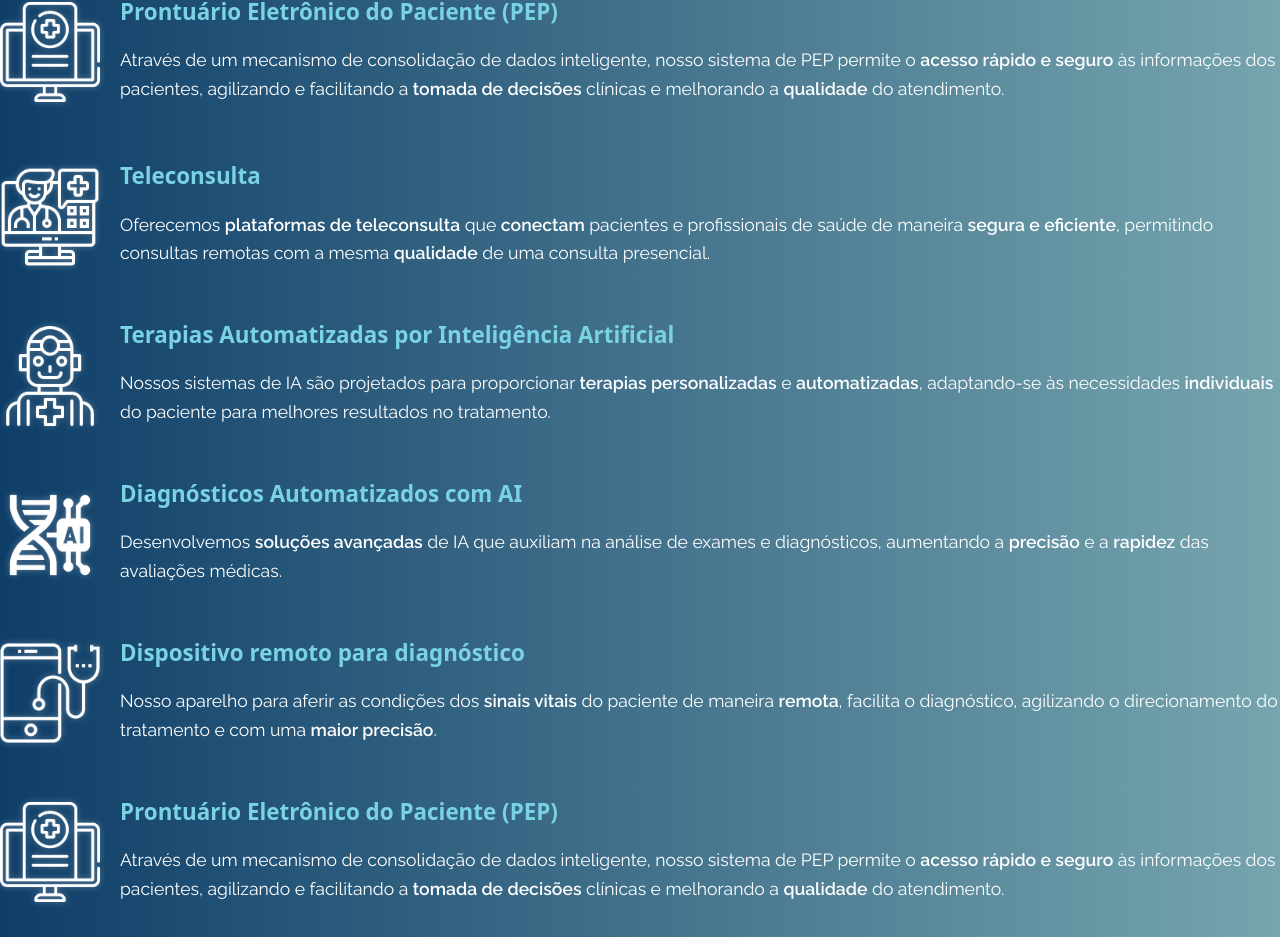
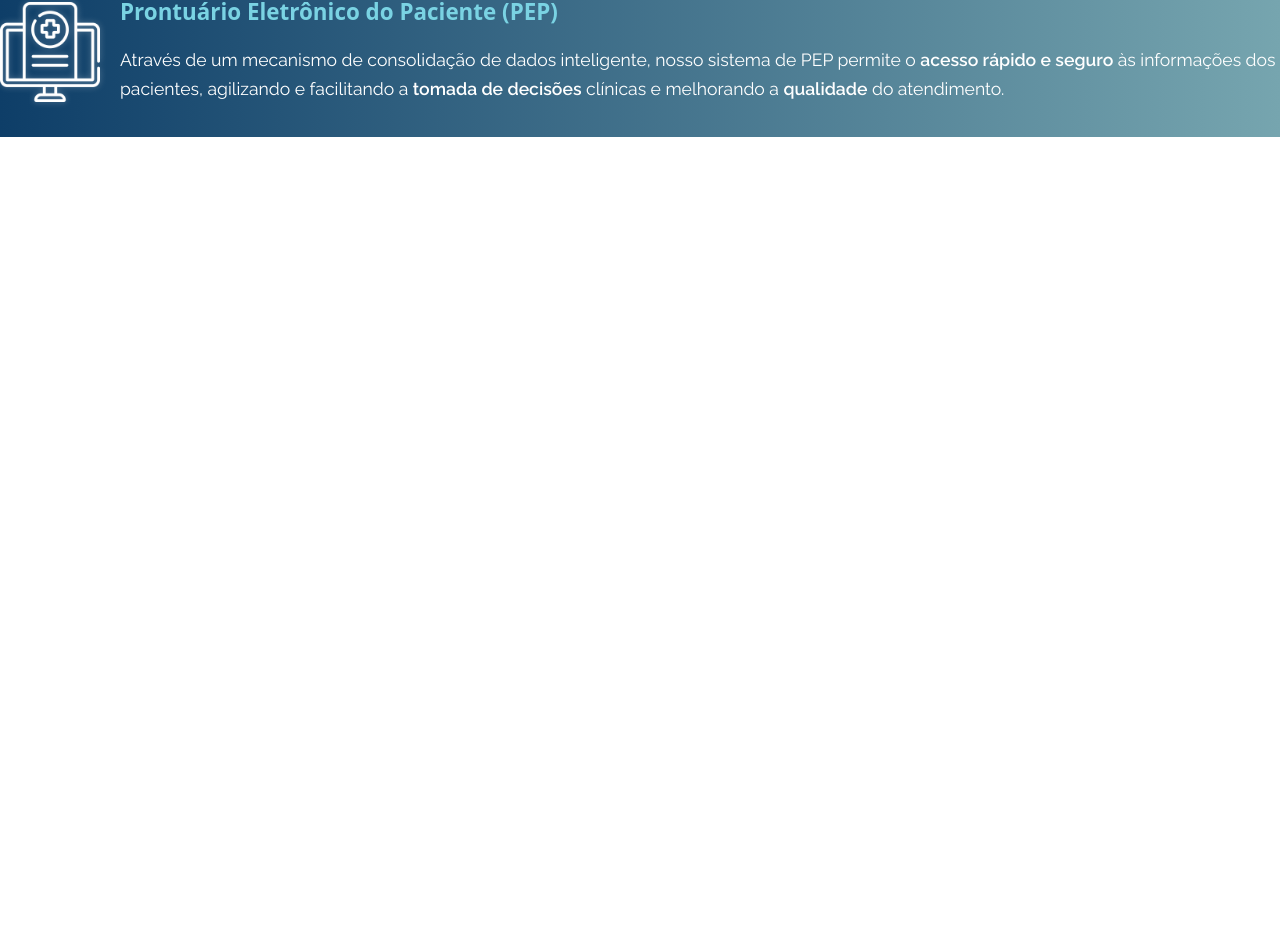
Before and after one commit to gui-schuwarten/facialme_site, a React (Vite) app: page / in a window 1280 px wide. Shown: the part 2263-3200 px from the top of the page. After the commit the page ends 2400 px from the top, so only its background shows below. Built offline with nearby package versions, Linux system fonts and the light colour scheme.

Commit message:
update project

```diff
--- a/src/App.jsx
+++ b/src/App.jsx
@@ -13,7 +13,6 @@ function App() {
       <HeroSection />
       <AboutSection />
       <SpecialtiesSection />
-      <SpecialtiesSection_v2 />
       {/* <ContactSection /> */}
     </>
   );
--- a/src/components/Specialties/SpecialtiesSection_v2.jsx
+++ /dev/null
@@ -1,66 +0,0 @@
-import styles from './SpecialtiesSection.module.css';
-import iconTeleconsulta from '../../assets/specialties/icon-teleconsulta.png';
-import iconTerapia from '../../assets/specialties/icon-terapia.png';
-import iconAI from '../../assets/specialties/icon-ai.png';
-import iconDispositivo from '../../assets/specialties/icon-dispositivo.png';
-import iconPEP from '../../assets/specialties/icon-prontuario.png';
-
-export default function SpecialtiesSection() {
-  return (
-    <section className={styles.specialtiesSection} id="contato">
-      <div className={styles.grid}>
-
-        <div className={styles.item}>
-          <img src={iconTeleconsulta} alt="Teleconsulta" />
-          <div>
-            <h3>Teleconsulta</h3>
-            <p>
-              Oferecemos <strong>plataformas de teleconsulta</strong> que <strong>conectam</strong> pacientes e profissionais de saúde de maneira <strong>segura e eficiente</strong>, permitindo consultas remotas com a mesma <strong>qualidade</strong> de uma consulta presencial.
-            </p>
-          </div>
-        </div>
-
-        <div className={styles.item}>
-          <img src={iconTerapia} alt="Terapias Automatizadas" />
-          <div>
-            <h3>Terapias Automatizadas por Inteligência Artificial</h3>
-            <p>
-              Nossos sistemas de IA são projetados para proporcionar <strong>terapias personalizadas</strong> e <strong>automatizadas</strong>, adaptando-se às necessidades <strong>individuais</strong> do paciente para melhores resultados no tratamento.
-            </p>
-          </div>
-        </div>
-
-        <div className={styles.item}>
-          <img src={iconAI} alt="Diagnósticos com AI" />
-          <div>
-            <h3>Diagnósticos Automatizados com AI</h3>
-            <p>
-              Desenvolvemos <strong>soluções avançadas</strong> de IA que auxiliam na análise de exames e diagnósticos, aumentando a <strong>precisão</strong> e a <strong>rapidez</strong> das avaliações médicas.
-            </p>
-          </div>
-        </div>
-
-        <div className={styles.item}>
-          <img src={iconDispositivo} alt="Dispositivo remoto" />
-          <div>
-            <h3>Dispositivo remoto para diagnóstico</h3>
-            <p>
-              Nosso aparelho para aferir as condições dos <strong>sinais vitais</strong> do paciente de maneira <strong>remota</strong>, facilita o diagnóstico, agilizando o direcionamento do tratamento e com uma <strong>maior precisão</strong>.
-            </p>
-          </div>
-        </div>
-
-        <div className={styles.item}>
-          <img src={iconPEP} alt="Prontuário PEP" />
-          <div>
-            <h3>Prontuário Eletrônico do Paciente (PEP)</h3>
-            <p>
-              Através de um mecanismo de consolidação de dados inteligente, nosso sistema de PEP permite o <strong>acesso rápido e seguro</strong> às informações dos pacientes, agilizando e facilitando a <strong>tomada de decisões</strong> clínicas e melhorando a <strong>qualidade</strong> do atendimento.
-            </p>
-          </div>
-        </div>
-
-      </div>
-    </section>
-  );
-}
```
